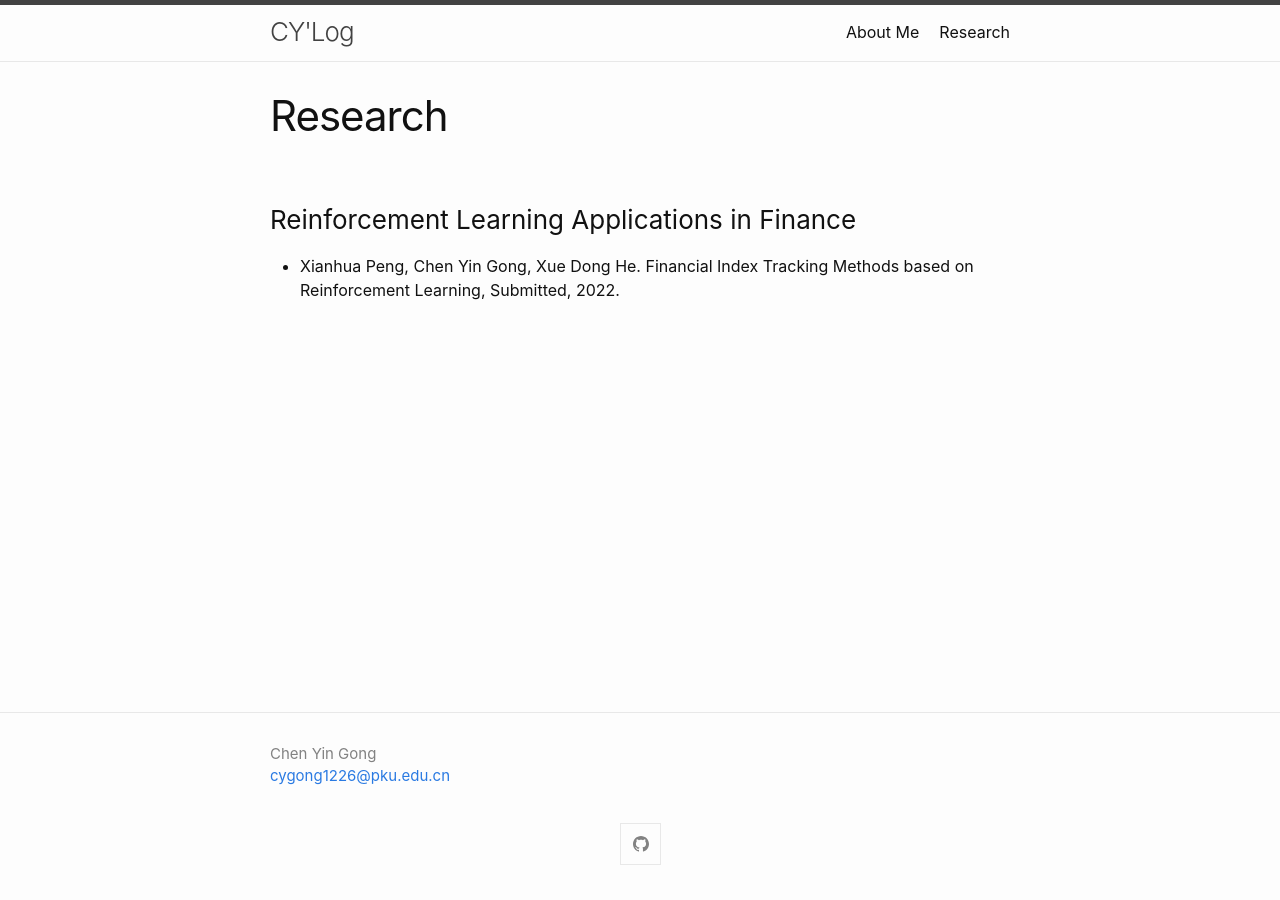
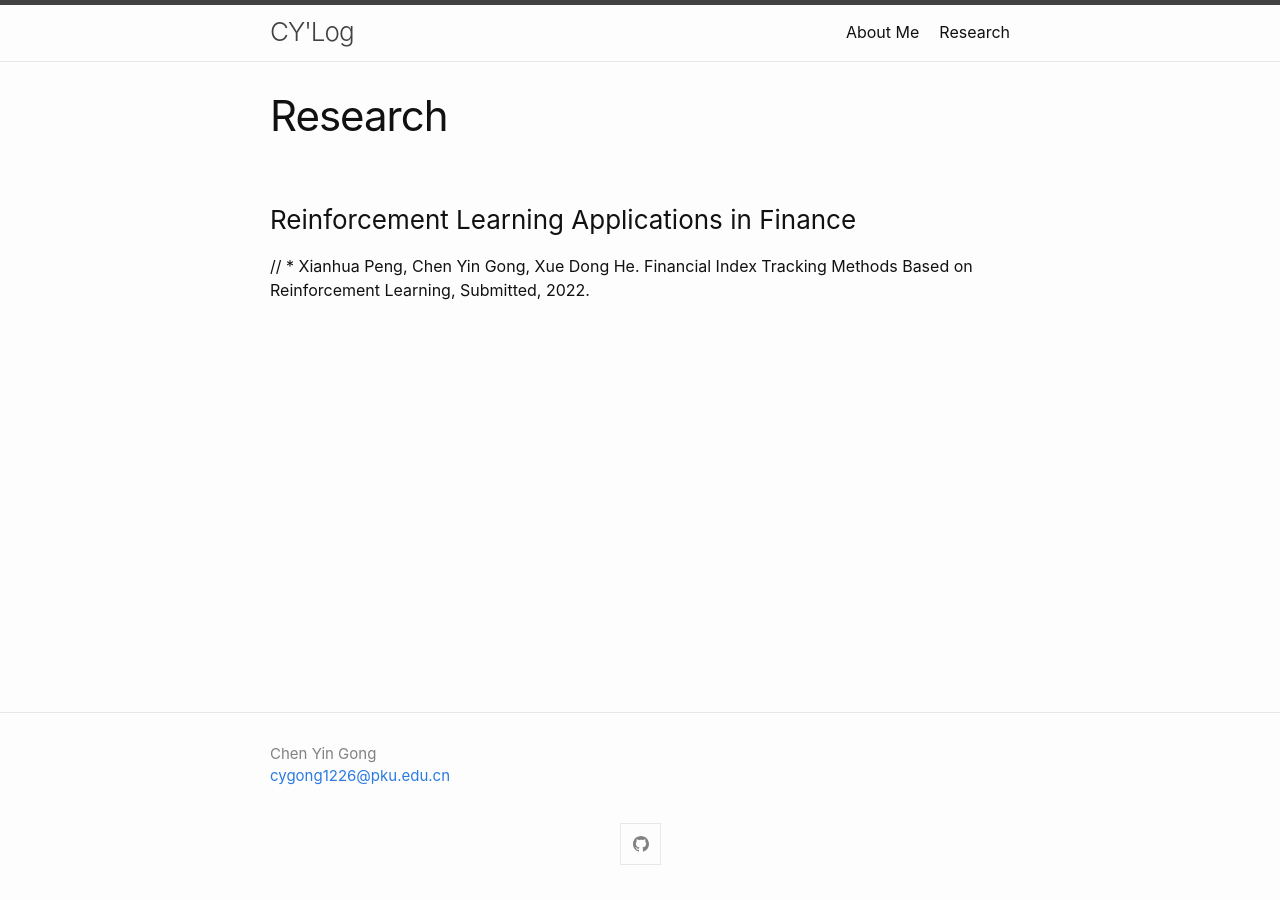
Before and after one commit to chenyingong/chenyingong.github.io, a Jekyll site: the page built from research.md, in a window 1280 px wide. Built offline with Jekyll 4.4.1, drawn with Linux system fonts in a browser that asks for light colours.

```diff
--- a/research.md
+++ b/research.md
@@ -6,4 +6,4 @@ permalink: /research/
 
 ### Reinforcement Learning Applications in Finance
 
-* Xianhua Peng, Chen Yin Gong, Xue Dong He. Financial Index Tracking Methods based on Reinforcement Learning, Submitted, 2022.
+// * Xianhua Peng, Chen Yin Gong, Xue Dong He. Financial Index Tracking Methods Based on Reinforcement Learning, Submitted, 2022.
```
